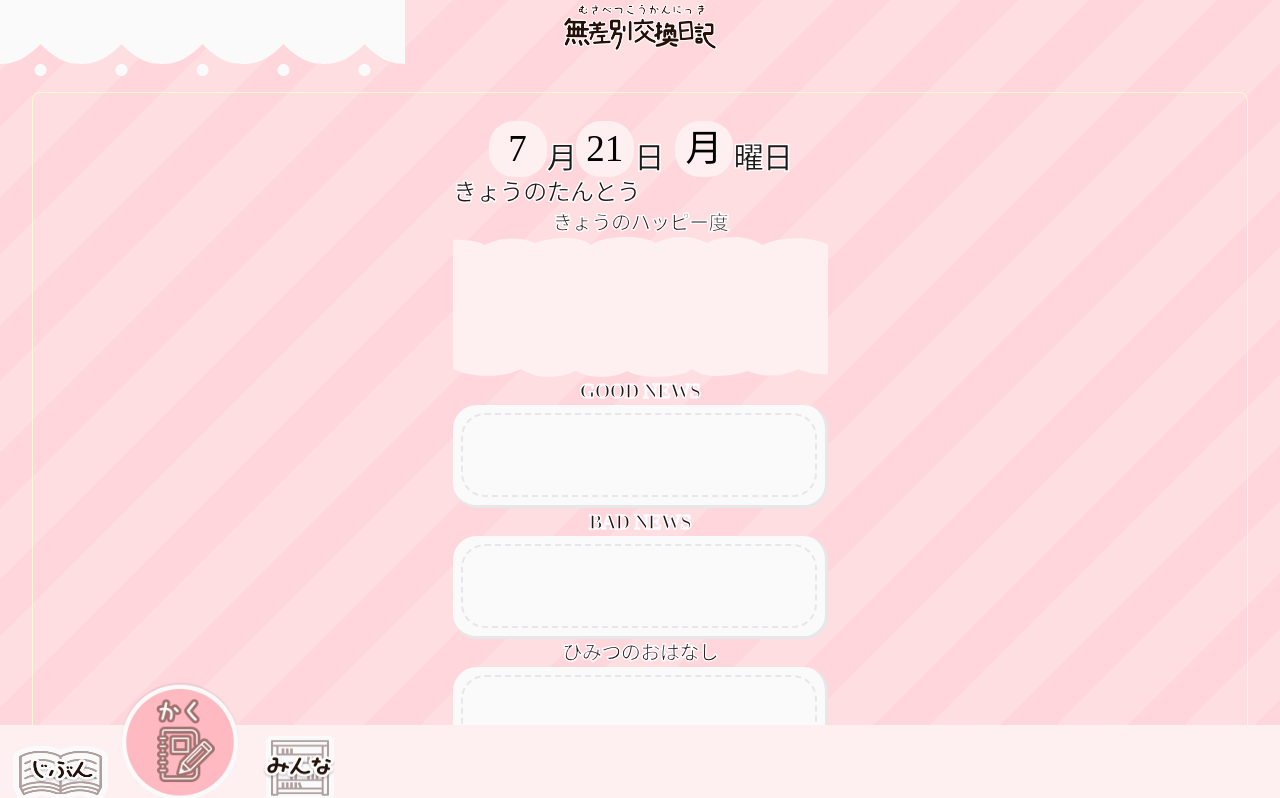
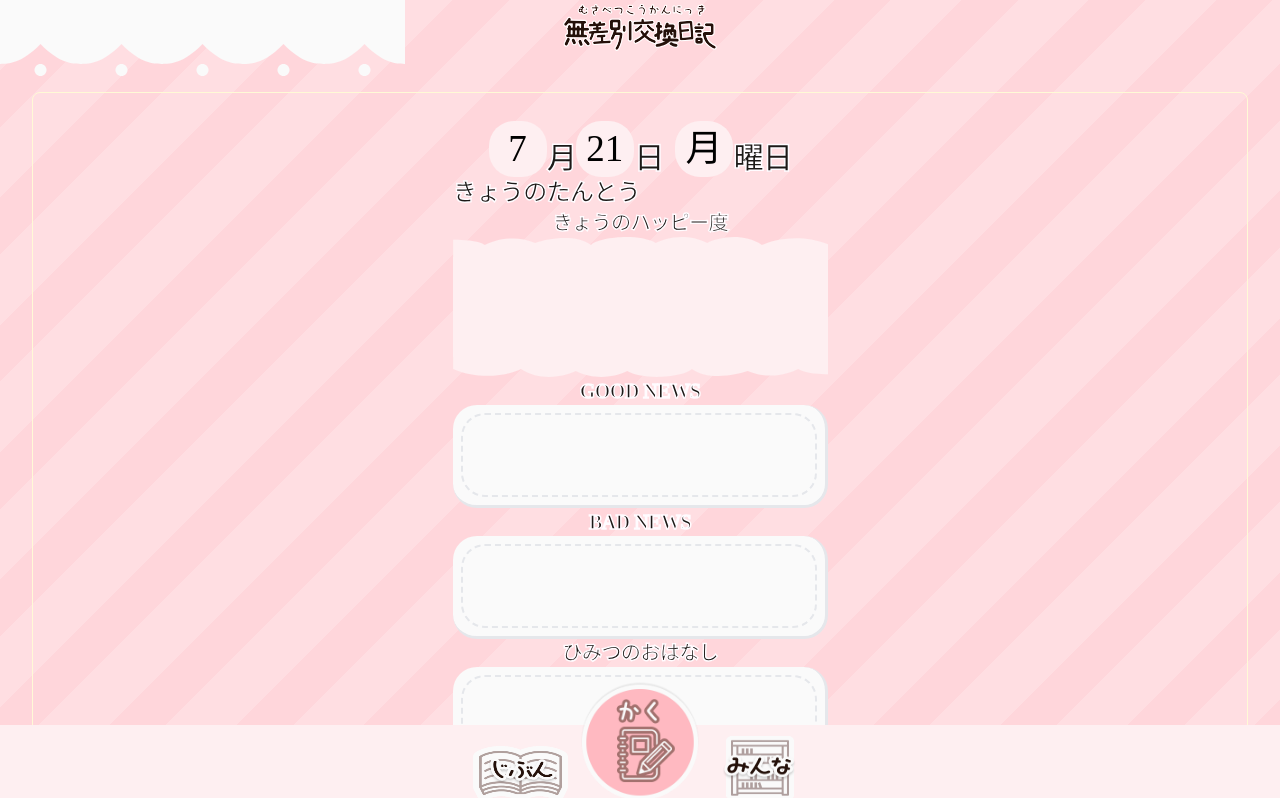
Before and after one commit to KaguraGateway/UniversalSwapDiary, a Next.js app: page /home in a window 1280 px wide. Shown: the top 798 px of the page. Built offline with nearby package versions, Linux system fonts and the light colour scheme; a web font is replaced by a local one.

Commit message:
feat: FooterMenu flex

```diff
--- a/app/components/layout/FooterMenu.tsx
+++ b/app/components/layout/FooterMenu.tsx
@@ -4,7 +4,7 @@ import MyButton from "../diary/My";
 
 const FooterMenu = () => {
     return(
-        <footer className="flex fixed bottom-0  bg-[#FEEFF1] h-[75px] w-[100vw]">
+        <footer className="flex fixed bottom-0 bg-[#FEEFF1] h-[75px] w-[100vw] justify-center">
             <div className="flex sticky items-end">
                 <MyButton />
                 <WriteButton />
```
